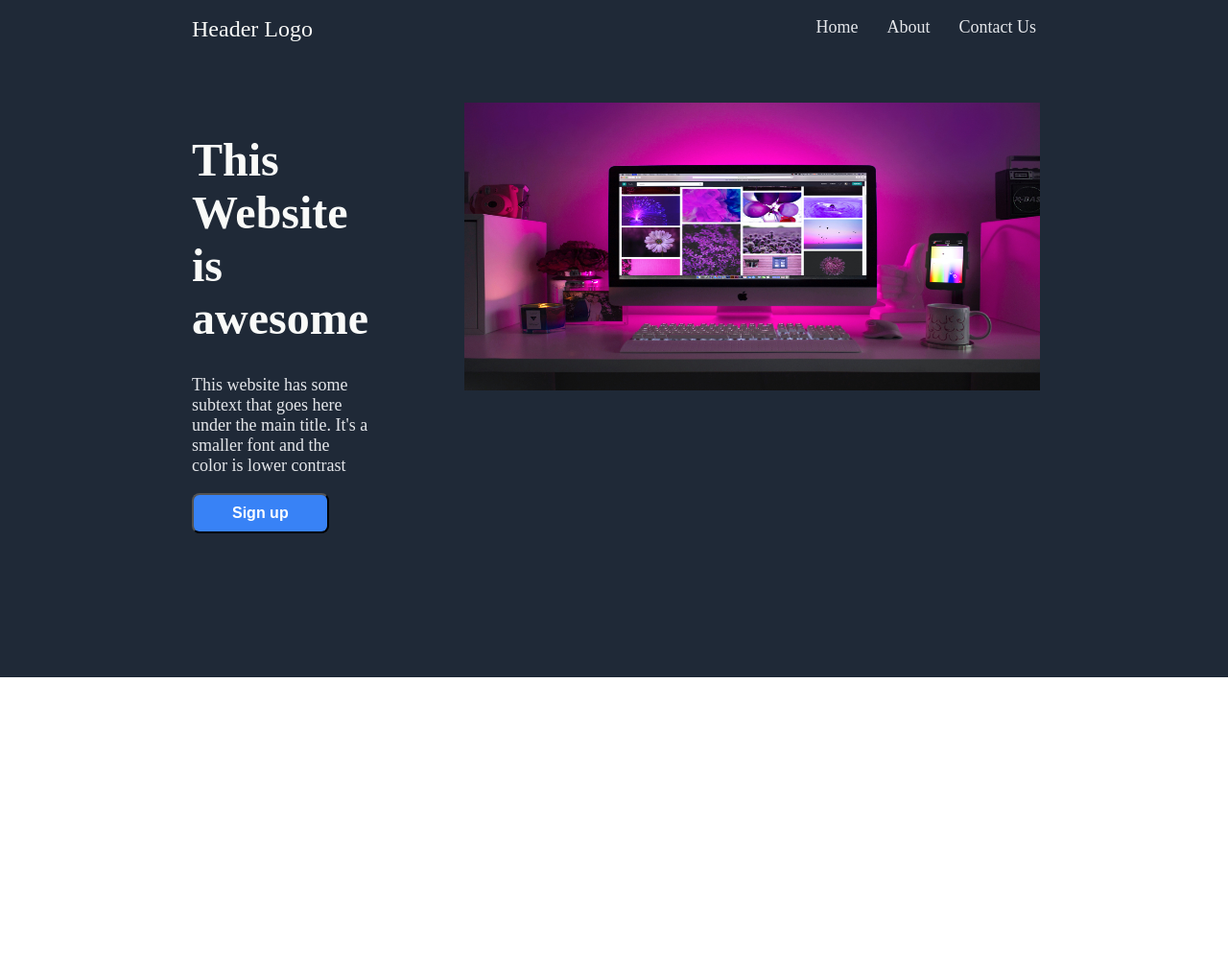
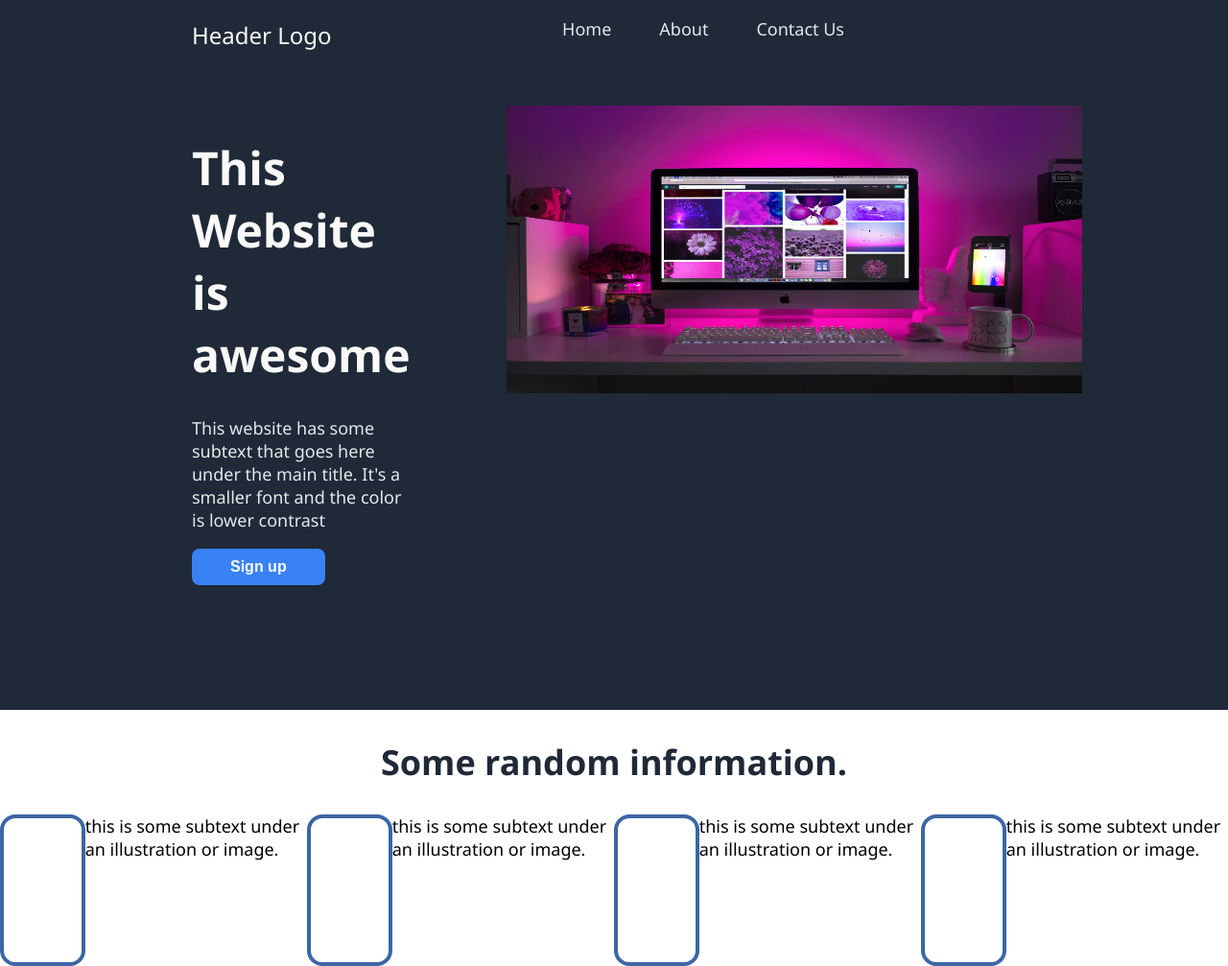
Before and after one commit to incorrectuser1/LandingPage, a plain HTML site: page index.html in a window 1280 px wide. Shown: the whole page at 96% size. Before the commit the page ends 800 px from the top, so only its background shows below. Drawn offline with Linux system fonts and the light colour scheme.

Commit message:
finished header and added some html on next section and some css

```diff
--- a/index.html
+++ b/index.html
@@ -35,10 +35,32 @@
                         <img src="image/pexels-designecologist-1779487.jpg" alt="piksyur">
                     </div>
                 </div>
+            </div>
         </div>
 
-</div>
-
+    <div class="center">
+        <h2 class="info">
+            Some random information.
+        </h2>
+            <div class="secmid">
+                <div class="square"></div>
+                    <div class="subtext">
+                        this is some subtext under an illustration or image.
+                    </div>
+                        <div class="square"></div>
+                            <div class="subtext">
+                                this is some subtext under an illustration or image.
+                            </div>
+                                <div class="square"></div>
+                                    <div class="subtext">
+                                        this is some subtext under an illustration or image.
+                                    </div>
+                                        <div class="square"></div>
+                                            <div class="subtext">
+                                                this is some subtext under an illustration or image.
+                                            </div>
+                                        </div>
+                                    </div>
 
 
 
--- a/style.css
+++ b/style.css
@@ -1,4 +1,5 @@
 body {
+    font-family: 'Segoe UI', Tahoma, Geneva, Verdana, sans-serif;
     margin: 0;
 }
 
@@ -7,13 +8,13 @@ body {
     background-color: #1f2937;
     padding-left: 200px;
     padding-right: 200px;
-    padding-bottom: 150px;
+    padding-bottom: 130px;
 }
 
 .logo {
     font-size: 24px;
     color: #f9faf8;
-    padding-top: 17px;
+    padding-top: 20px;
 
 }
 
@@ -25,6 +26,7 @@ ul {
     color: #e5e7eb;
     text-decoration: none;
     list-style: none;
+    padding-right: 200px;
 
 }
 
@@ -48,10 +50,12 @@ a {
     background-color: #3882f6;
     color: white;
     font-size: 16px;
+    border: #3882f6;
     font-weight: bold;
     padding: 10px 40px;
     border-radius: 8px;
-    text-decoration: none;
+
+
 }
 
 .topheader {
@@ -61,7 +65,7 @@ a {
 
 .links {
     display: flex;
-    gap: 30px
+    gap: 50px
     ;
 }
 
@@ -77,3 +81,28 @@ img {
     display: flex;
     padding-top: 50px;
 }
+
+.info {
+    font-size: 36px;
+    font-weight: extra-bold;
+    color: #1f2937;
+    text-align: center;
+
+
+}
+
+.square {
+   width: 150px;
+   height: 150px;
+   border: 4px solid rgb(60, 102, 165);
+   border-radius: 16px;
+}
+
+.subtext {
+    font-size: 18px;
+
+}
+
+.secmid {
+    display: flex;
+}
```
